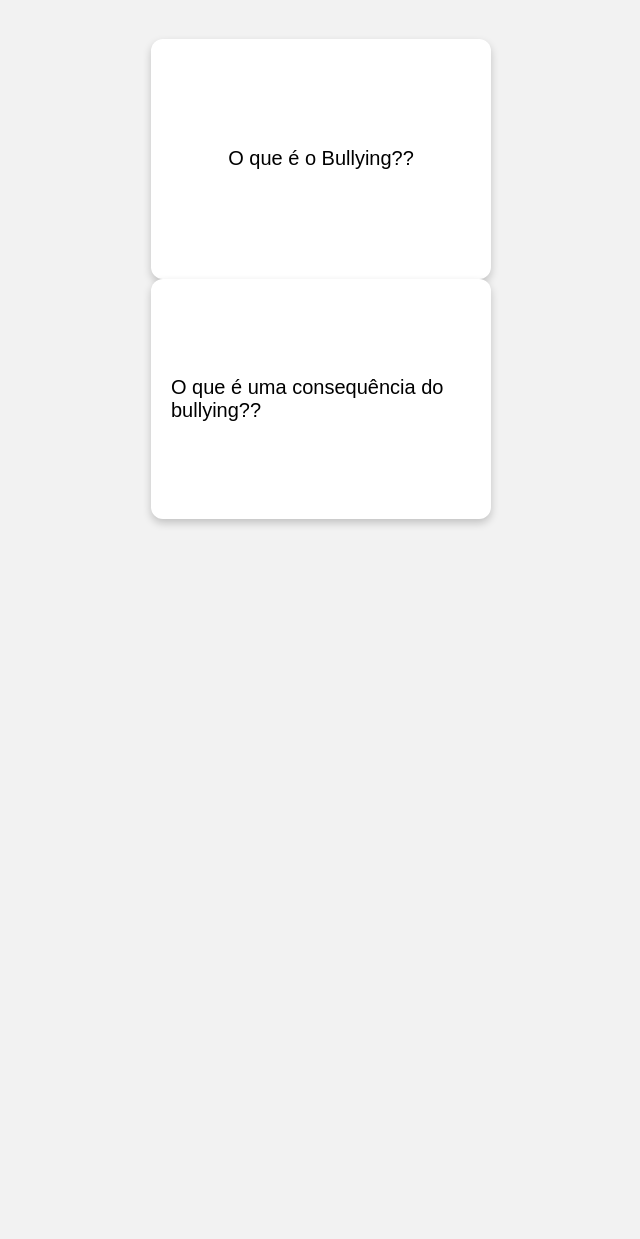
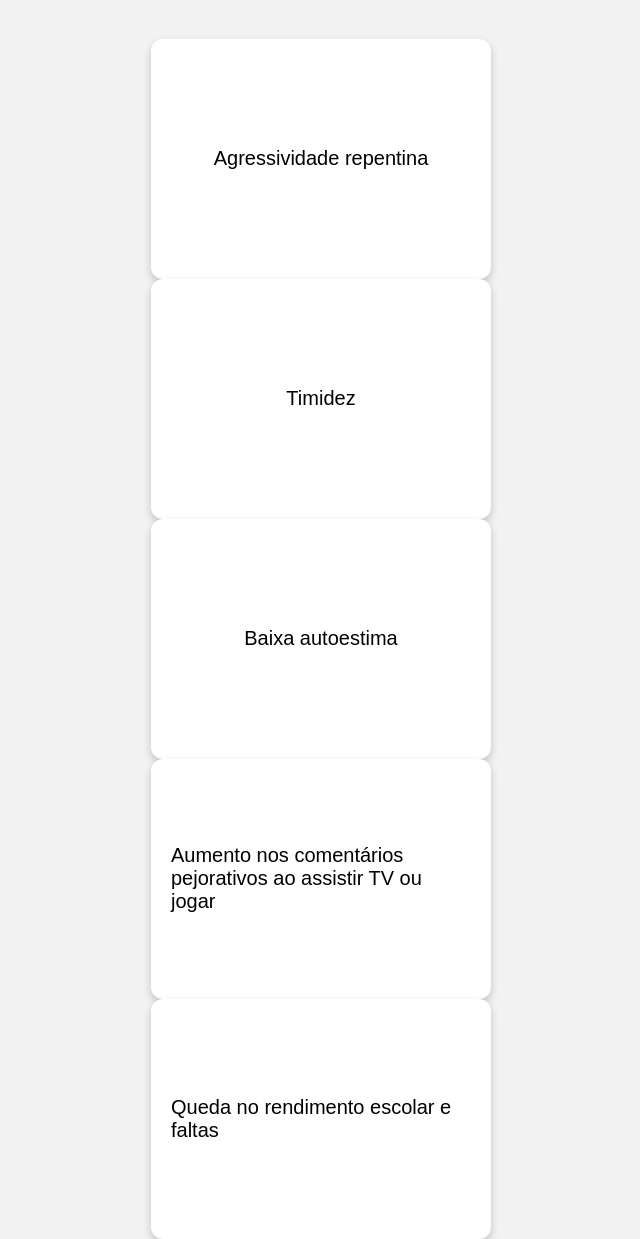
Before and after one commit to mariaclaraduarte/Flashcards, a plain HTML site: page index.html in a window 1280 px wide. Shown: the part 81-1320 px from the top of the page, without its empty margins (339-979 px from the left). Before the commit the page ends 800 px from the top, so only its background shows below. Drawn offline with Linux system fonts and the light colour scheme.

Commit message:
Update flashcard content and title in index.html

```diff
--- a/index.html
+++ b/index.html
@@ -3,7 +3,7 @@
 <head>
     <meta charset="UTF-8">
     <meta name="viewport" content="width=device-width, initial-scale=1.0">
-    <title>Flashcards</title>
+    <title>O que procurar?</title>
     <link rel="stylesheet" href="style.css">
 </head>
 <body>
@@ -11,13 +11,32 @@
     <h1>Flashcards</h1>
 
     <div class="flashcard" onclick="this.classList.toggle('flip')">
-        <div class="front">O que é o Bullying??</div>
-        <div class="back">intimidação física ou psicológica continuada sobre uma pessoa considerada vulnerável, tipicamente uma criança, um adolescente, um subordinado, ou um cônjuge.</div>
+        <div class="front">Agressividade repentina</div>
+        <div class="back">Sim!</div>
+
+         </div>
+
+    <div class="flashcard" onclick="this.classList.toggle('flip')">
+        <div class="front">Timidez</div>
+        <div class="back">Não!</div>
+
+         </div>
+
+    <div class="flashcard" onclick="this.classList.toggle('flip')">
+        <div class="front">Baixa autoestima</div>
+        <div class="back">Não!</div>
+
     </div>
 
     <div class="flashcard" onclick="this.classList.toggle('flip')">
-        <div class="front">O que é uma consequência do bullying??</div>
-        <div class="back">O isolamento social.</div>
+        <div class="front">Aumento nos comentários pejorativos ao assistir TV ou jogar</div>
+        <div class="back">Sim!</div>
+
+    </div>
+
+    <div class="flashcard" onclick="this.classList.toggle('flip')">
+        <div class="front">Queda no rendimento escolar e faltas</div>
+        <div class="back">Sim!</div>
     </div>
 
 </body>
```
